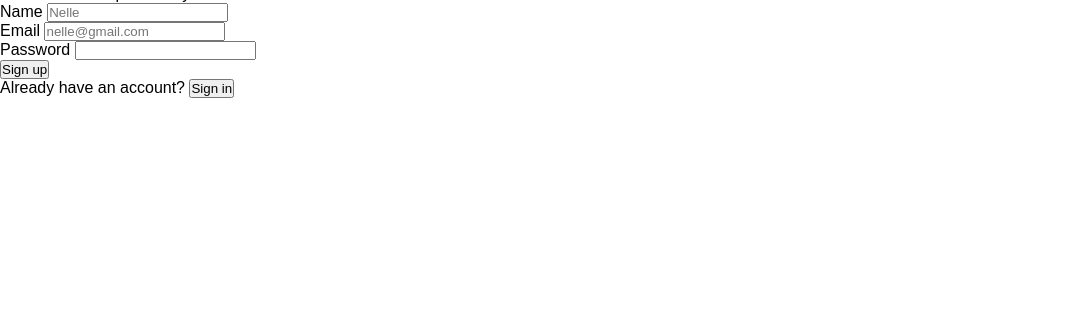
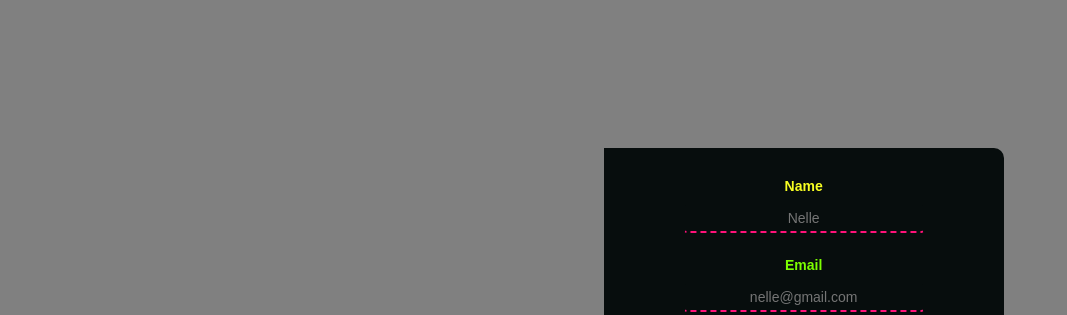
Before and after one commit to aneha15/sign-up-form, a plain HTML site: page index.html in a window 1280 px wide. Shown: the part 52-367 px from the top of the page, without its empty margins (0-1067 px from the left). Drawn offline with Linux system fonts and the light colour scheme.

Commit message:
Set color scheme

```diff
--- a/style.css
+++ b/style.css
@@ -10,6 +10,84 @@ green #7cff01 */
     margin: 0;
     padding: 0;
     font-family: sans-serif;
-    /* background-color: black;
-    color: white; */
 }
+
+body {
+    display: flex;
+    height: 100vh;
+    width: 100vw;
+    justify-content: center;
+    align-items: center;
+    background-color: gray;
+}
+
+.form-container {
+    display: flex;
+}
+
+img {
+    width: 350px;
+    height: 400px;
+    border-bottom-left-radius: 10px;
+    border-top-left-radius: 10px;
+}
+
+.form {
+    background-color: #070d0d;
+    width: 400px;
+    height: 400px;
+    display: flex;
+    flex-direction: column;
+    padding: 30px 40px;
+    border-bottom-right-radius: 10px;
+    border-top-right-radius: 10px;
+}
+
+form h1 {
+    font-size: 30px;
+    color: #04d9ff;
+    margin-bottom: 12px;
+}
+.header p {
+    font-size: 16px;
+    color: azure;
+    margin-bottom: 20px;
+}
+
+.row1,
+.row2,
+.row3 {
+    display: flex;
+    flex-direction: column;
+    justify-content: flex-start;
+    align-items: center;
+    margin-bottom: 24px;
+    flex-wrap: wrap;
+    font-size: 14px;
+    gap: 10px;
+}
+
+.row1 {
+    color:  #f8ff22;
+}
+.row2 {
+    color: #7cff01;
+}
+.row3 {
+    color: #01fff4;
+}
+input {
+    font-size: 14px;
+    text-align: center;
+    background-color: #070d0d;
+    padding: 5px;
+    border-radius: 3px;
+    border: 1px solid #070d0d;
+    border-bottom: 2px dashed #ff1178;
+    color: aliceblue;
+    width: 75%;
+}
+
+label {
+    font-weight: 600;
+}
```
